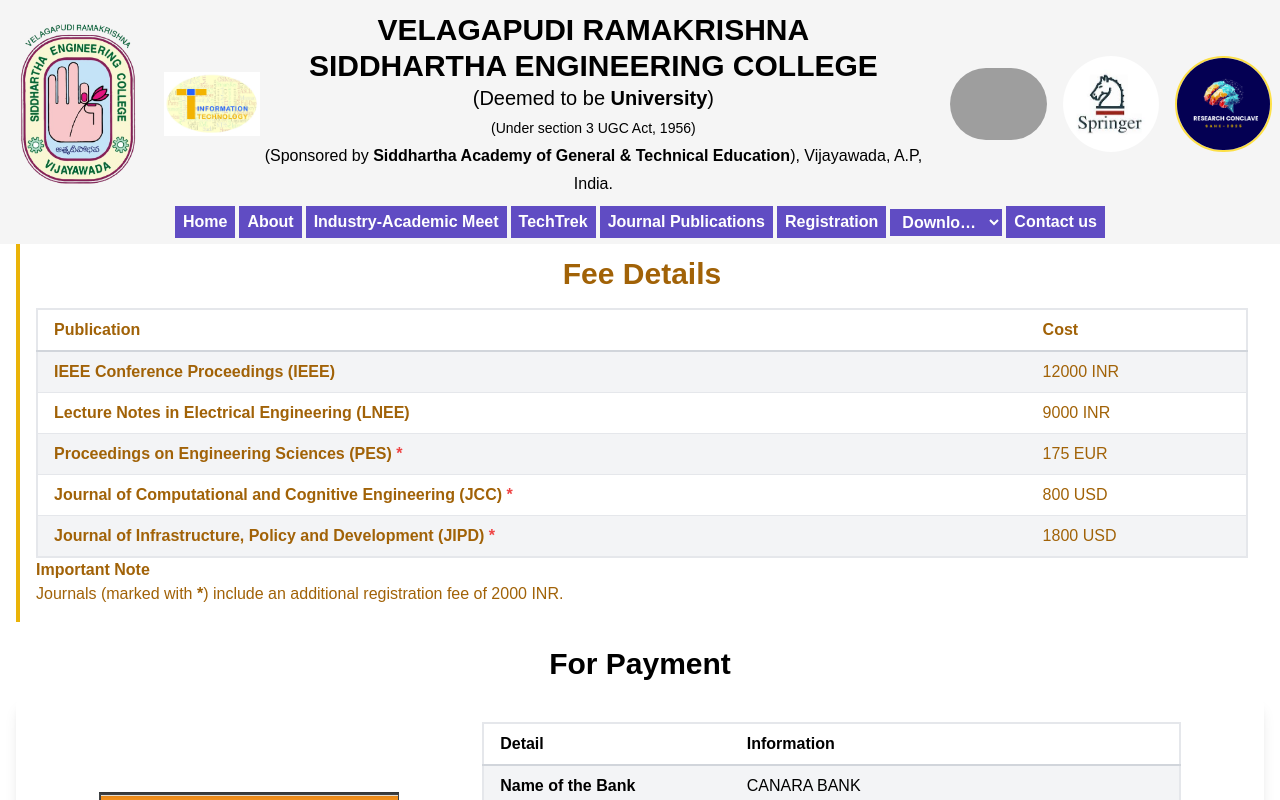
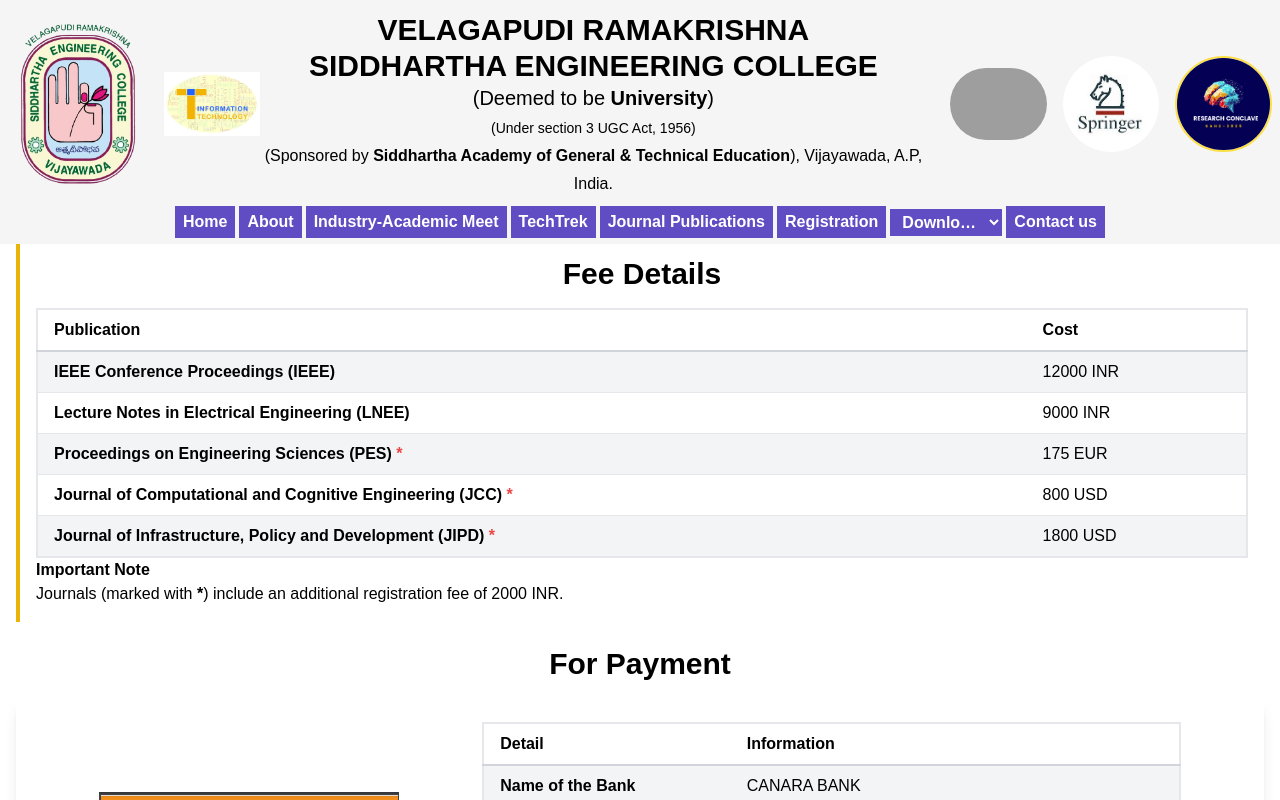
Before and after one commit to roshaneleshaddai/rdconclave, a Next.js app: page /regi in a window 1280 px wide. Shown: the top 800 px of the page. Built offline with nearby package versions, Linux system fonts and the light colour scheme; grey boxes are pictures that could not be loaded; a web font is replaced by a local one.

Commit message:
Update page.jsx

```diff
--- a/app/regi/page.jsx
+++ b/app/regi/page.jsx
@@ -28,7 +28,7 @@ const Regi = () => {
   return (
     <div className="relative font-SUSE min-h-screen w-screen mt-44 md:mt-56 flex-col items-center justify-center p-4">
       {/* Note Section */}
-      <div className=" border-l-4 border-yellow-500 text-yellow-700 p-4 mb-6" role="alert">
+      <div className=" border-l-4 border-yellow-500  p-4 mb-6" role="alert">
 
         <h2 className="lg:text-3xl text-2xl font-bold mb-4 text-center">Fee Details</h2>
         <div className="overflow-x-auto">
```
